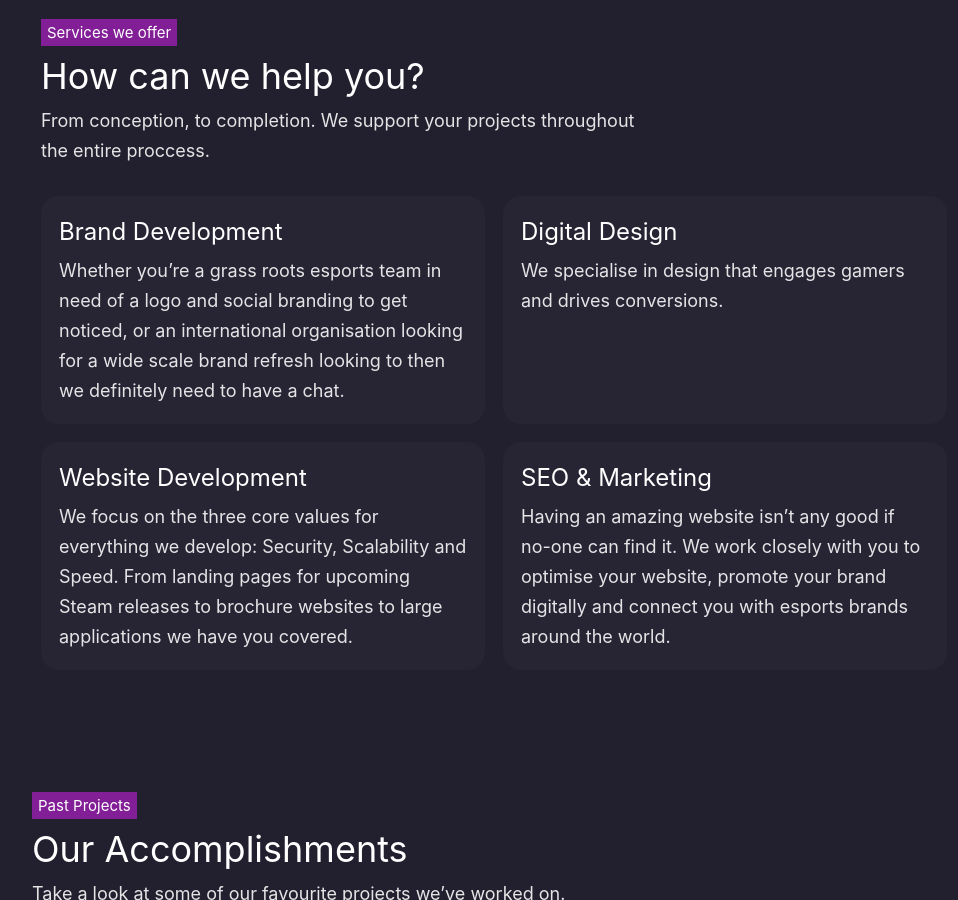
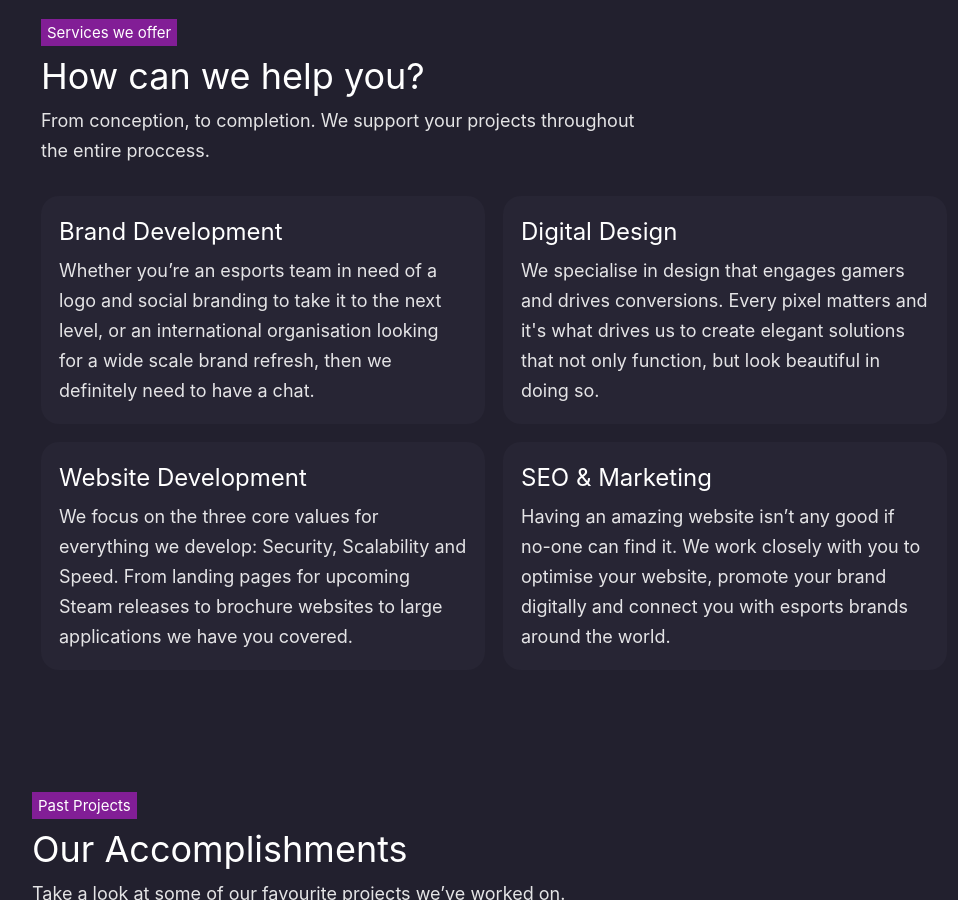
Before and after one commit to RiftCo/rift-portfolio_2017, a Jekyll site: the page built from index.html, in a window 1280 px wide and 900 px high, scrolled down 1390 px. Shown: the whole window, without its empty margins (146-1104 px from the left). Built offline with Jekyll 4.4.1, drawn with Linux system fonts in a browser that asks for light colours; nearby versions of some CDN libraries; library files that are not in the unit come from our copies; the list of posts is cut into pages by our own code; some of the changed text lies outside the part shown.

Commit message:
Homepage content update

```diff
--- a/_data/title.yml
+++ b/_data/title.yml
@@ -1,3 +1,4 @@
-#We design and build...
+# We design and build...
 - title: online brands for gamers.
+- title: digital solutions for esports.
 - title: online things for people.
--- a/_includes/global/_footer.html
+++ b/_includes/global/_footer.html
@@ -43,9 +43,7 @@
 	<div class="subtitle">
 		<h6>Say Hello</h6>
 		<h2>Let’s have a chat about your project!</h2>
-		<p>
-			We need a few lines here to communicate our values. This should be targeted towards the decision makers in companies that have the budget for our projects.
-		</p>
+		<p>It would be helpful to include your project budget when reaching out so that we can scale our proposal to match. We look forward to building something awesome with you!</p>
 	</div>
 
 	<ul>
--- a/index.html
+++ b/index.html
@@ -47,13 +47,13 @@
 			<li>
 				<h4>Brand Development</h4>
 				<p>
-					Whether you’re a grass roots esports team in need of a logo and social branding to get noticed, or an international organisation looking for a wide scale brand refresh looking to  then we definitely need to have a chat.
+					Whether you’re an esports team in need of a logo and social branding to take it to the next level, or an international organisation looking for a wide scale brand refresh, then we definitely need to have a chat.
 				</p>
 			</li>
 			<li>
 				<h4>Digital Design</h4>
 				<p>
-					We specialise in design that engages gamers and drives conversions.
+					We specialise in design that engages gamers and drives conversions. Every pixel matters and it's what drives us to create elegant solutions that not only function, but look beautiful in doing so.
 				</p>
 			</li>
 			<li>
```
